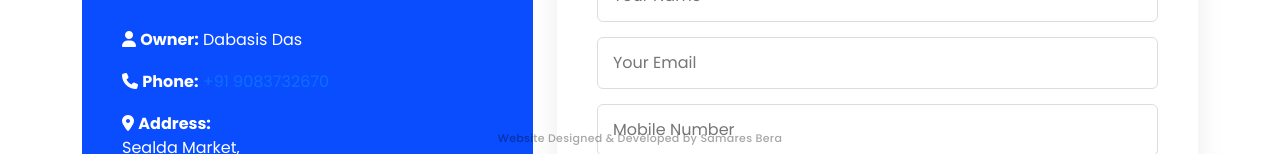
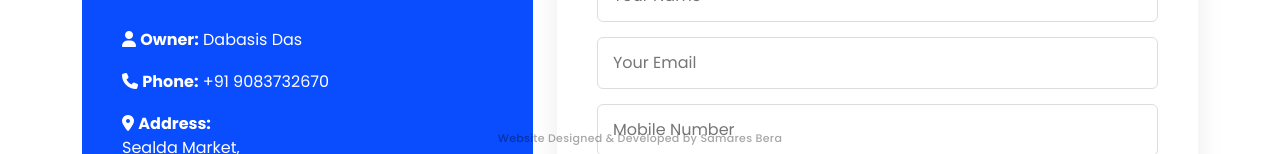
Before and after one commit to samaresbera16-cyber/saraswati-computer, a plain HTML site: page contact.html in a window 1280 px wide. Shown: the part 646-800 px from the top of the page. Drawn offline with nearby package versions, Linux system fonts and the light colour scheme.

Commit message:
Update website

```diff
--- a/css/style.css
+++ b/css/style.css
@@ -1437,7 +1437,14 @@ body::after {
 }
 
 
+.contact-info a {
+    color: #ffffff !important;
+    text-decoration: none;
+}
 
+.contact-info a:hover {
+    color: #ffffff !important;
+}
 
 /*==================================================
   END OF STYLE.CSS
```
